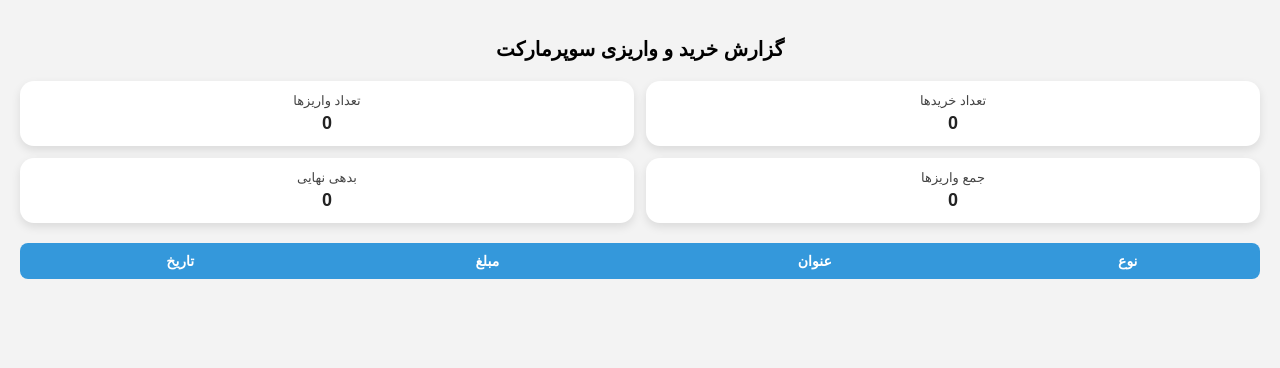
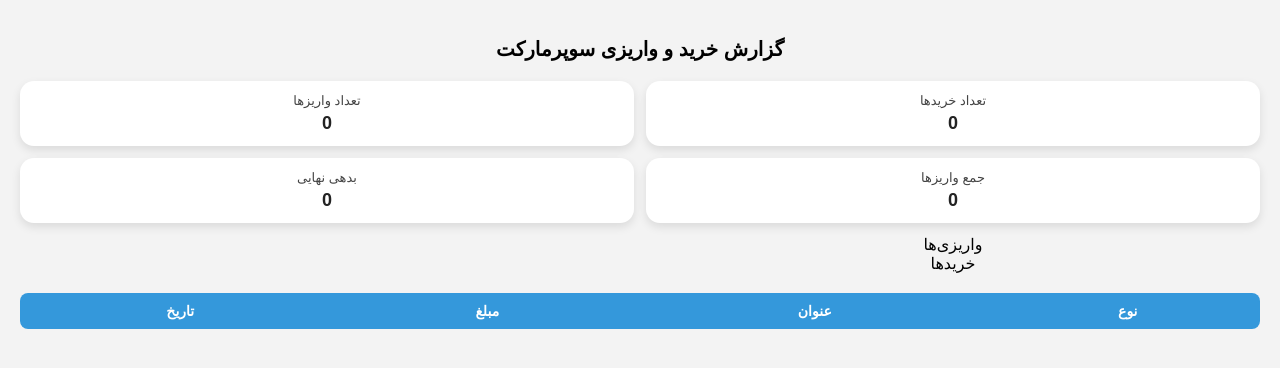
Before and after one commit to olasteam/pejman-market, a plain HTML site: page index.html in a window 1280 px wide. Drawn offline with Linux system fonts and the light colour scheme; no server answers.

Commit message:
Update index.html

```diff
--- a/index.html
+++ b/index.html
@@ -11,6 +11,7 @@
     <h2 class="title">گزارش خرید و واریزی سوپرمارکت</h2>
 
     <div class="cards">
+
         <div class="card">
             <p>تعداد خریدها</p>
             <h3 id="buyCount">0</h3>
@@ -29,6 +30,17 @@
         <div class="card">
             <p>بدهی نهایی</p>
             <h3 id="finalDebt">0</h3>
+        </div>
+
+        <!-- کارت‌های فیلتر -->
+        <div class="filter-cards">
+            <div class="filter-card" onclick="filterTable('واریز')">
+                واریزی‌ها
+            </div>
+
+            <div class="filter-card" onclick="filterTable('خرید')">
+                خریدها
+            </div>
         </div>
 
     </div>
```
